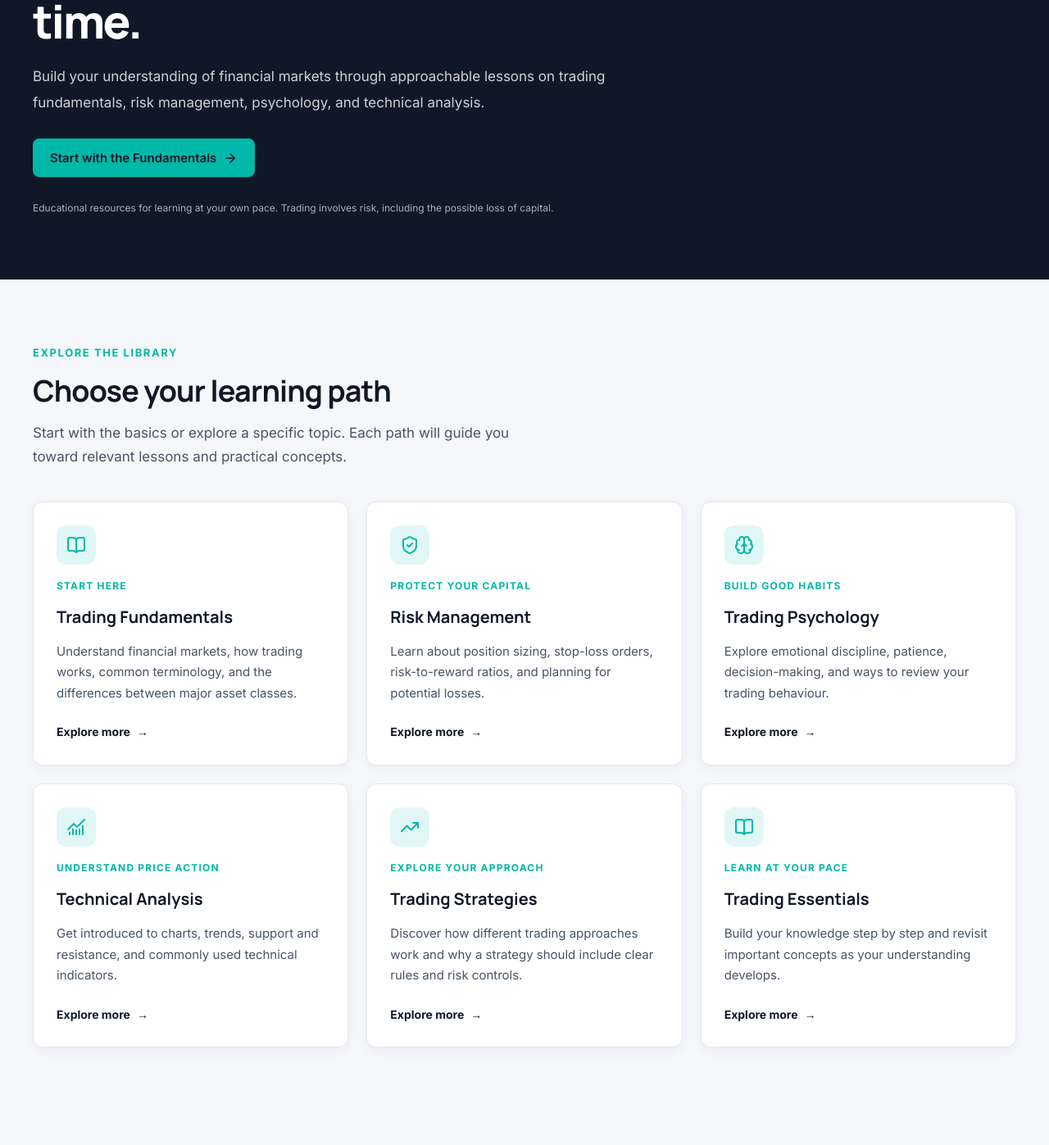
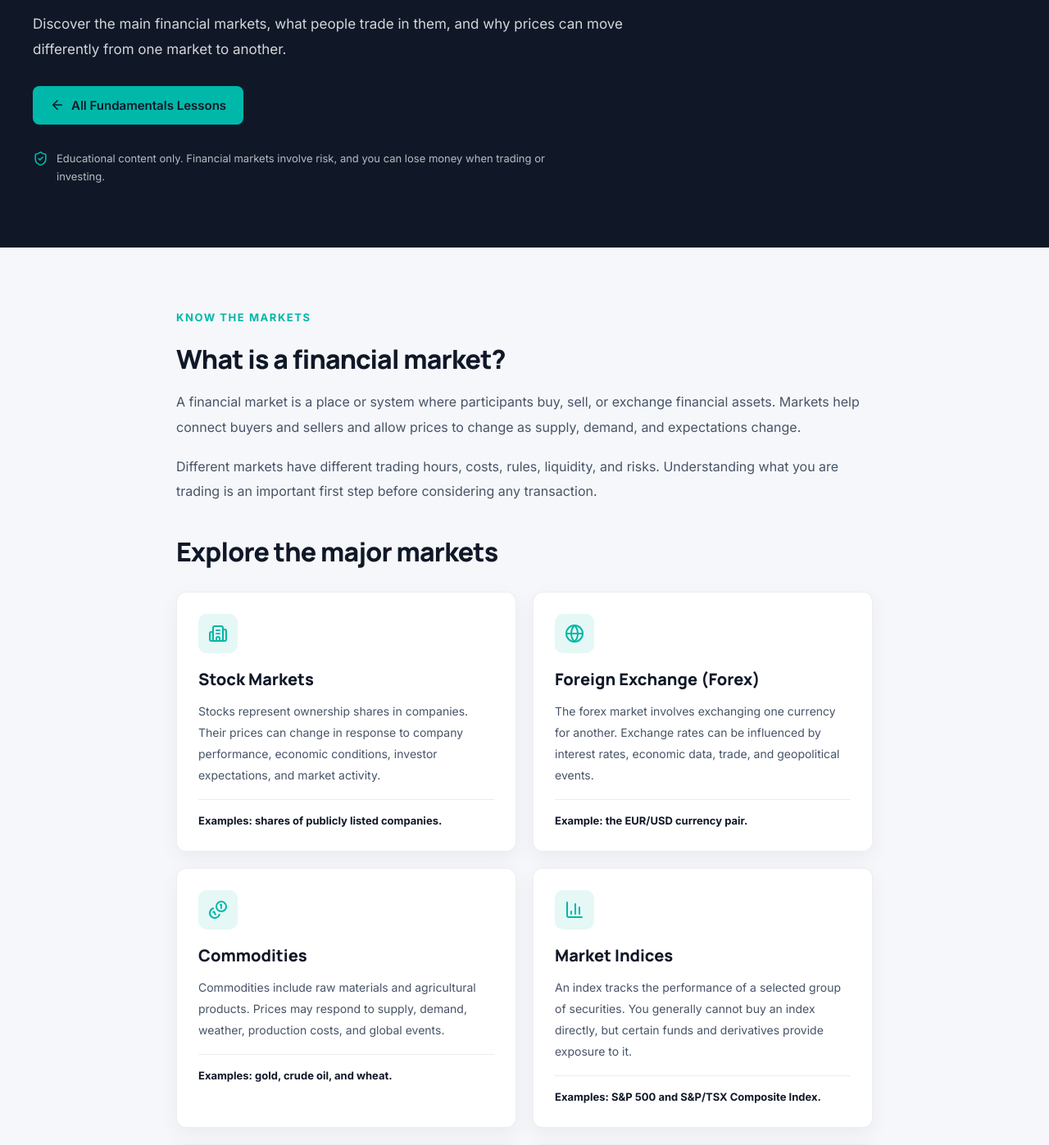
Before and after one commit to mdsahota/TradingBasics, a React (Vite) app: page /learn/fundamentals/markets in a window 1280 px wide. Shown: the part 285-1682 px from the top of the page at 82% size. Built offline with nearby package versions, Linux system fonts and the light colour scheme.

Commit message:
Add understanding financial markets lesson

```diff
--- a/src/App.jsx
+++ b/src/App.jsx
@@ -12,6 +12,7 @@ import FinalCTASection from './components/layout/FinalCTASection'
 import LearnPage from './pages/LearnPage'
 import FundamentalsPage from './pages/FundamentalsPage'
 import WhatIsTradingPage from './pages/WhatIsTradingPage'
+import UnderstandingMarketsPage from './pages/UnderstandingMarketsPage'
 
 function HomePage() {
   return (
@@ -48,6 +49,7 @@ function App() {
         <Route path="/learn/*" element={<LearnPage />} />
         <Route path="/learn/fundamentals/" element={<FundamentalsPage />} />
         <Route path="/learn/fundamentals/what-is-trading/" element={<WhatIsTradingPage />} />
+        <Route path="/learn/fundamentals/markets/" element={<UnderstandingMarketsPage />} />
         <Route
           path="/risk-management/*"
           element={<PlaceholderPage title="Risk Management" />}
--- a/src/pages/FundamentalsPage.jsx
+++ b/src/pages/FundamentalsPage.jsx
@@ -23,7 +23,8 @@ const lessons = [
     title: 'Understanding Financial Markets',
     description:
       'Explore stocks, forex, commodities, indices, and other markets where traders participate.',
-  },
+    href: '/learn/fundamentals/markets/',
+    },
   {
     number: '03',
     title: 'How Prices Move',
--- /dev/null
+++ b/src/pages/UnderstandingMarketsPage.jsx
@@ -0,0 +1,209 @@
+
+import {
+  ArrowLeft,
+  ArrowRight,
+  BarChart3,
+  Building2,
+  Coins,
+  Globe,
+  ShieldCheck,
+} from 'lucide-react'
+
+import Container from '../components/common/Container'
+import Button from '../components/common/Button'
+
+const markets = [
+  {
+    icon: <Building2 size={24} />,
+    title: 'Stock Markets',
+    description:
+      'Stocks represent ownership shares in companies. Their prices can change in response to company performance, economic conditions, investor expectations, and market activity.',
+    example: 'Examples: shares of publicly listed companies.',
+  },
+  {
+    icon: <Globe size={24} />,
+    title: 'Foreign Exchange (Forex)',
+    description:
+      'The forex market involves exchanging one currency for another. Exchange rates can be influenced by interest rates, economic data, trade, and geopolitical events.',
+    example: 'Example: the EUR/USD currency pair.',
+  },
+  {
+    icon: <Coins size={24} />,
+    title: 'Commodities',
+    description:
+      'Commodities include raw materials and agricultural products. Prices may respond to supply, demand, weather, production costs, and global events.',
+    example: 'Examples: gold, crude oil, and wheat.',
+  },
+  {
+    icon: <BarChart3 size={24} />,
+    title: 'Market Indices',
+    description:
+      'An index tracks the performance of a selected group of securities. You generally cannot buy an index directly, but certain funds and derivatives provide exposure to it.',
+    example: 'Examples: S&P 500 and S&P/TSX Composite Index.',
+  },
+  {
+    icon: <TrendingUpIcon />,
+    title: 'Exchange-Traded Funds (ETFs)',
+    description:
+      'ETFs are investment funds that trade on exchanges. They may hold a collection of assets or track an index, sector, commodity, or other market exposure.',
+    example: 'Examples: broad-market index ETFs and bond ETFs.',
+  },
+    {
+    icon: <Building2 size={24} />,
+    title: 'Bonds and Fixed-Income Markets',
+    description:
+      'Bonds are loans made to governments or companies. They may pay interest over time, and their prices can change with interest rates, credit risk, and market conditions.',
+    example:
+      'Examples: Government of Canada bonds and corporate bonds.',
+  },
+]
+
+function TrendingUpIcon() {
+  return <BarChart3 size={24} />
+}
+
+function UnderstandingMarketsPage() {
+  return (
+    <>
+      <section className="fundamentals-hero">
+        <Container>
+          <span className="eyebrow">
+            TRADING FUNDAMENTALS · LESSON 02
+          </span>
+
+          <h1>Understanding Financial Markets</h1>
+
+          <p>
+            Discover the main financial markets, what people trade
+            in them, and why prices can move differently from one
+            market to another.
+          </p>
+
+          <div className="fundamentals-hero__actions">
+            <Button href="/learn/fundamentals/">
+              <ArrowLeft size={18} /> All Fundamentals Lessons
+            </Button>
+          </div>
+
+          <div className="fundamentals-hero__notice">
+            <ShieldCheck size={19} />
+            <span>
+              Educational content only. Financial markets involve
+              risk, and you can lose money when trading or investing.
+            </span>
+          </div>
+        </Container>
+      </section>
+
+      <section className="lesson-content">
+        <Container>
+          <article className="lesson-content__article">
+            <span className="eyebrow">KNOW THE MARKETS</span>
+            <h2>What is a financial market?</h2>
+
+            <p>
+              A financial market is a place or system where
+              participants buy, sell, or exchange financial assets.
+              Markets help connect buyers and sellers and allow
+              prices to change as supply, demand, and expectations
+              change.
+            </p>
+
+            <p>
+              Different markets have different trading hours,
+              costs, rules, liquidity, and risks. Understanding
+              what you are trading is an important first step
+              before considering any transaction.
+            </p>
+
+            <h2>Explore the major markets</h2>
+
+            <div className="markets-lesson-grid">
+              {markets.map((market) => (
+                <section
+                  className="markets-lesson-card"
+                  key={market.title}
+                >
+                  <div className="markets-lesson-card__icon">
+                    {market.icon}
+                  </div>
+
+                  <h3>{market.title}</h3>
+                  <p>{market.description}</p>
+                  <span>{market.example}</span>
+                </section>
+              ))}
+            </div>
+
+            <h2>What makes market prices move?</h2>
+
+            <p>
+              Prices can respond to company announcements, economic
+              reports, interest-rate decisions, changes in supply
+              and demand, and unexpected world events. Traders may
+              interpret the same information differently, which
+              can contribute to price fluctuations.
+            </p>
+
+            <p>
+              No single factor predicts every price movement.
+              Markets can move unexpectedly, and past performance
+              does not guarantee future results.
+            </p>
+
+            <h2>Understand risk before choosing a market</h2>
+
+            <ul>
+              <li>
+                <strong>Volatility:</strong> How much and how quickly
+                prices can change.
+              </li>
+              <li>
+                <strong>Liquidity:</strong> How easily an asset can
+                usually be bought or sold without significantly
+                affecting its price.
+              </li>
+              <li>
+                <strong>Trading costs:</strong> Commissions, spreads,
+                fees, and other expenses that may apply.
+              </li>
+              <li>
+                <strong>Leverage:</strong> Borrowed or amplified
+                exposure that can magnify both gains and losses.
+              </li>
+            </ul>
+
+            <div className="lesson-content__callout">
+              <ShieldCheck size={22} />
+              <div>
+                <h3>Beginner tip</h3>
+                <p>
+                  Learn one market at a time. Understand its rules,
+                  costs, and risks before moving on to more complex
+                  products or strategies.
+                </p>
+              </div>
+            </div>
+
+            <div className="lesson-content__next">
+              <div>
+                <span className="eyebrow">PREVIOUS LESSON</span>
+                <h2>What Is Trading?</h2>
+                <p>
+                  Review the basics of buying and selling financial
+                  assets.
+                </p>
+              </div>
+
+              <Button href="/learn/fundamentals/what-is-trading/">
+                Previous Lesson <ArrowLeft size={18} />
+              </Button>
+            </div>
+          </article>
+        </Container>
+      </section>
+    </>
+  )
+}
+
+export default UnderstandingMarketsPage
--- a/src/styles/design-system.css
+++ b/src/styles/design-system.css
@@ -2062,3 +2062,78 @@ a.content-card:hover .content-card__link {
   font-weight: 700;
   font-size: 14px;
 }
+
+/* Understanding Financial Markets Lesson */
+
+.markets-lesson-grid {
+  display: grid;
+  grid-template-columns: repeat(2, minmax(0, 1fr));
+  gap: 20px;
+  margin: 28px 0 36px;
+}
+
+.markets-lesson-card {
+  min-width: 0;
+  padding: 26px;
+  background: #ffffff;
+  border: 1px solid rgba(16, 24, 40, 0.07);
+  border-radius: 12px;
+  box-shadow: 0 8px 24px rgba(16, 24, 40, 0.05);
+  transition:
+    transform 180ms ease,
+    box-shadow 180ms ease;
+}
+
+.markets-lesson-card:hover {
+  transform: translateY(-3px);
+  box-shadow: 0 14px 30px rgba(16, 24, 40, 0.1);
+}
+
+.markets-lesson-card__icon {
+  display: inline-flex;
+  align-items: center;
+  justify-content: center;
+  width: 48px;
+  height: 48px;
+  margin-bottom: 18px;
+  color: var(--color-accent);
+  background: rgba(0, 184, 169, 0.1);
+  border-radius: 10px;
+}
+
+.markets-lesson-card h3 {
+  margin: 0 0 12px;
+  color: var(--color-primary);
+  font-family: var(--font-heading);
+  font-size: 20px;
+  font-weight: 750;
+  line-height: 1.4;
+}
+
+.markets-lesson-card p {
+  margin: 0 0 16px;
+  color: var(--color-text-muted);
+  font-size: 14px;
+  line-height: 1.85;
+}
+
+.markets-lesson-card > span {
+  display: block;
+  padding-top: 14px;
+  color: var(--color-primary);
+  border-top: 1px solid rgba(16, 24, 40, 0.08);
+  font-size: 13px;
+  font-weight: 650;
+  line-height: 1.7;
+}
+
+@media (max-width: 650px) {
+  .markets-lesson-grid {
+    grid-template-columns: 1fr;
+    gap: 16px;
+  }
+
+  .markets-lesson-card {
+    padding: 22px;
+  }
+}
```
